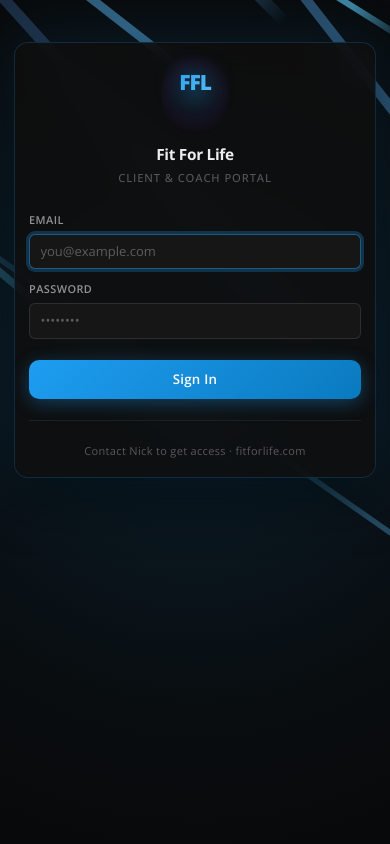
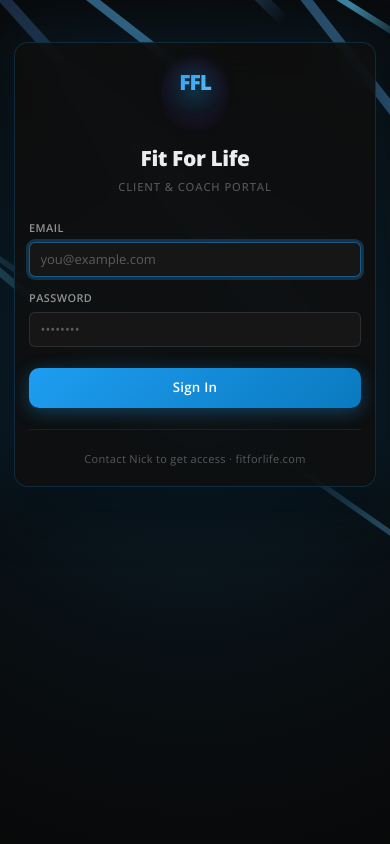
Before and after one commit to nickwells21/fitforlife-portal, a Flask app: page /login in a window 390 px wide. Run offline with Flask 3, Linux system fonts and the light colour scheme; some libraries are stand-ins or nearby versions.

Commit message:
style: enlarge Fit For Life title on login page to 1.85rem
Co-Authored-By: Claude Sonnet 4.6 <noreply@anthropic.com>

```diff
--- a/templates/login.html
+++ b/templates/login.html
@@ -86,10 +86,11 @@
 
   /* ── Headings ────────────────────────────────────────────────────── */
   .login-title {
-    font-size: 1.25rem;
-    font-weight: 700;
+    font-size: 1.85rem;
+    font-weight: 800;
     color: var(--text, #EDEDED);
     text-align: center;
+    letter-spacing: -0.02em;
     margin-bottom: 0.3rem;
   }
 
@@ -206,7 +207,7 @@
     .login-wrapper { padding: 1rem; align-items: flex-start; padding-top: 3rem; }
     .login-box { width: 100% !important; max-width: 100% !important; padding: 1.75rem 1.25rem !important; border-radius: 14px; }
     .login-logo { font-size: 1.5rem !important; }
-    .login-title { font-size: 1.1rem !important; }
+    .login-title { font-size: 1.5rem !important; }
   }
   @media (max-width: 480px) {
     .login-box { padding: 1.25rem 1rem !important; }
```
